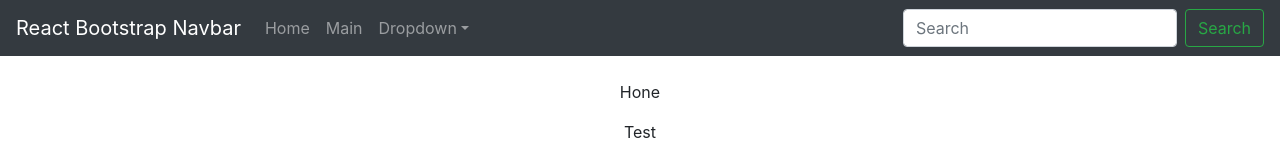
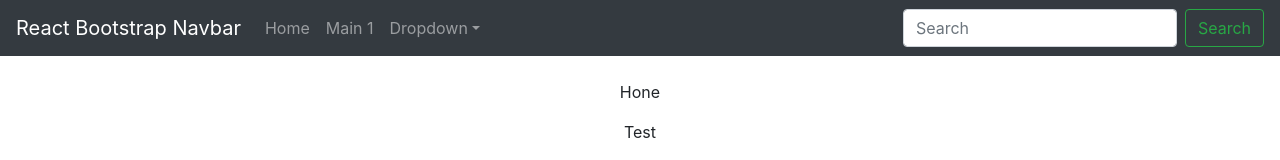
Before and after one commit to atith126/frontendpgs, a React (Create React App) app: page / in a window 1280 px wide. Shown: the top 160 px of the page. Built offline with nearby package versions, Linux system fonts and the light colour scheme.

Commit message:
Your commit message 55

```diff
--- a/package.json
+++ b/package.json
@@ -2,7 +2,7 @@
   "name": "test1",
   "version": "0.1.0",
   "private": true,
-  "homepage": "frontendpgs/#/",
+  "homepage": "frontendpgs#/",
   "dependencies": {
     "-": "0.0.1",
     "@testing-library/jest-dom": "^5.11.5",
--- a/src/MainApp.js
+++ b/src/MainApp.js
@@ -6,7 +6,7 @@ import { Button, Navbar, Form, FormControl, Nav, NavDropdown } from 'react-boots
 import Home from './Home';
 import MainContainer from './MainContainer';
 
-import { BrowserRouter as Router, Switch, Route, useParams, } from "react-router-dom";
+import { HashRouter as Router, Switch, Route, useParams, } from "react-router-dom";
 
 import { createBrowserHistory } from 'history';
 
@@ -26,7 +26,7 @@ function MainApp(){
                     <Navbar.Collapse id="basic-navbar-nav">
                         <Nav className="mr-auto">
                             <Nav.Link href={`${process.env.PUBLIC_URL}/`}>Home</Nav.Link>
-                            <Nav.Link href={`${process.env.PUBLIC_URL}/MainContainer`}>Main</Nav.Link>
+                            <Nav.Link href={`${process.env.PUBLIC_URL}/MainContainer`}>Main 1</Nav.Link>
                             <NavDropdown title="Dropdown" id="basic-nav-dropdown">
                                 <NavDropdown.Item href="#action/3.1">Action</NavDropdown.Item>
                                 <NavDropdown.Item href="#action/3.2">Another action</NavDropdown.Item>
@@ -43,8 +43,8 @@ function MainApp(){
                 </Navbar>
                 <br />
                 <Switch>
-                    <Route path="/" component={Home}/>
-                    <Route path="/MainContainer" component={MainContainer}/>
+                    <Route exact path={`${process.env.PUBLIC_URL}/`} component={Home}/>
+                    <Route exact path={`${process.env.PUBLIC_URL}/MainContainer`} component={MainContainer}/>
                     {/* <Route exact path="/">
                         <Home />
                     </Route>
```
